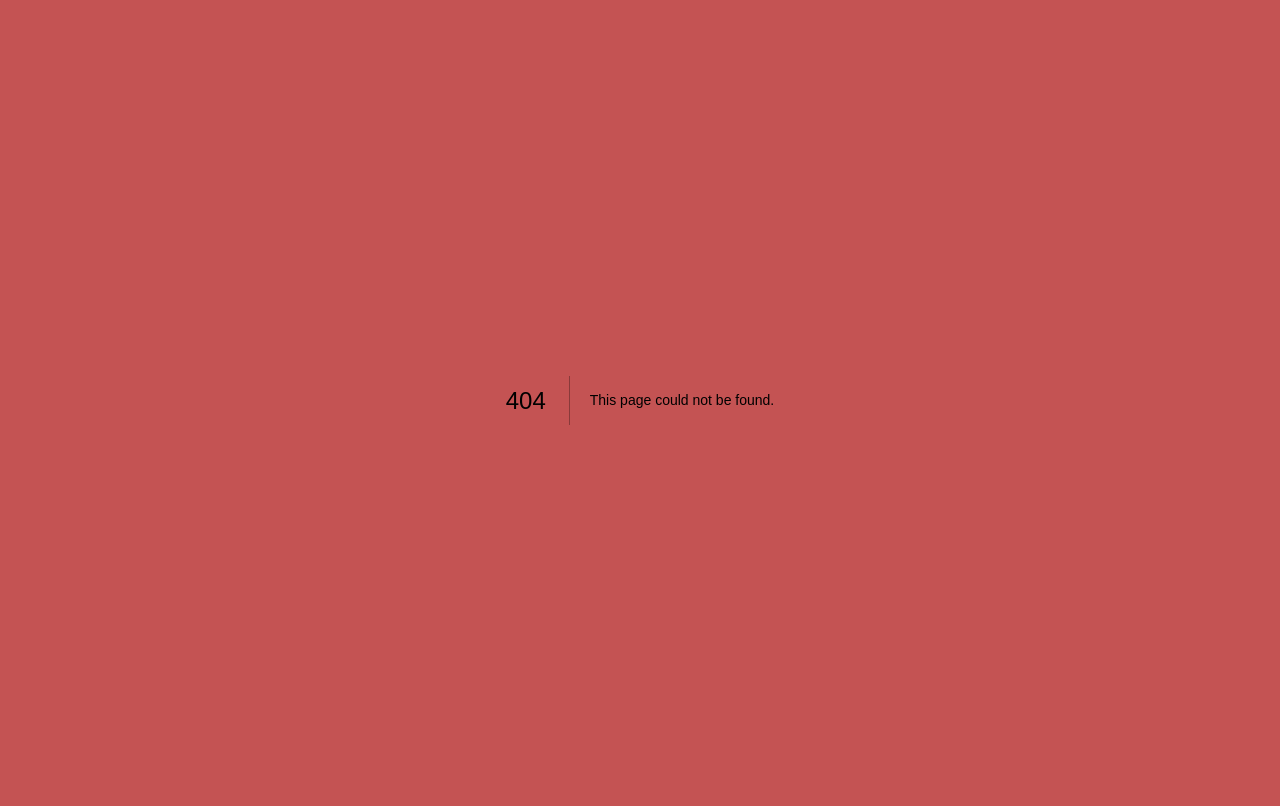
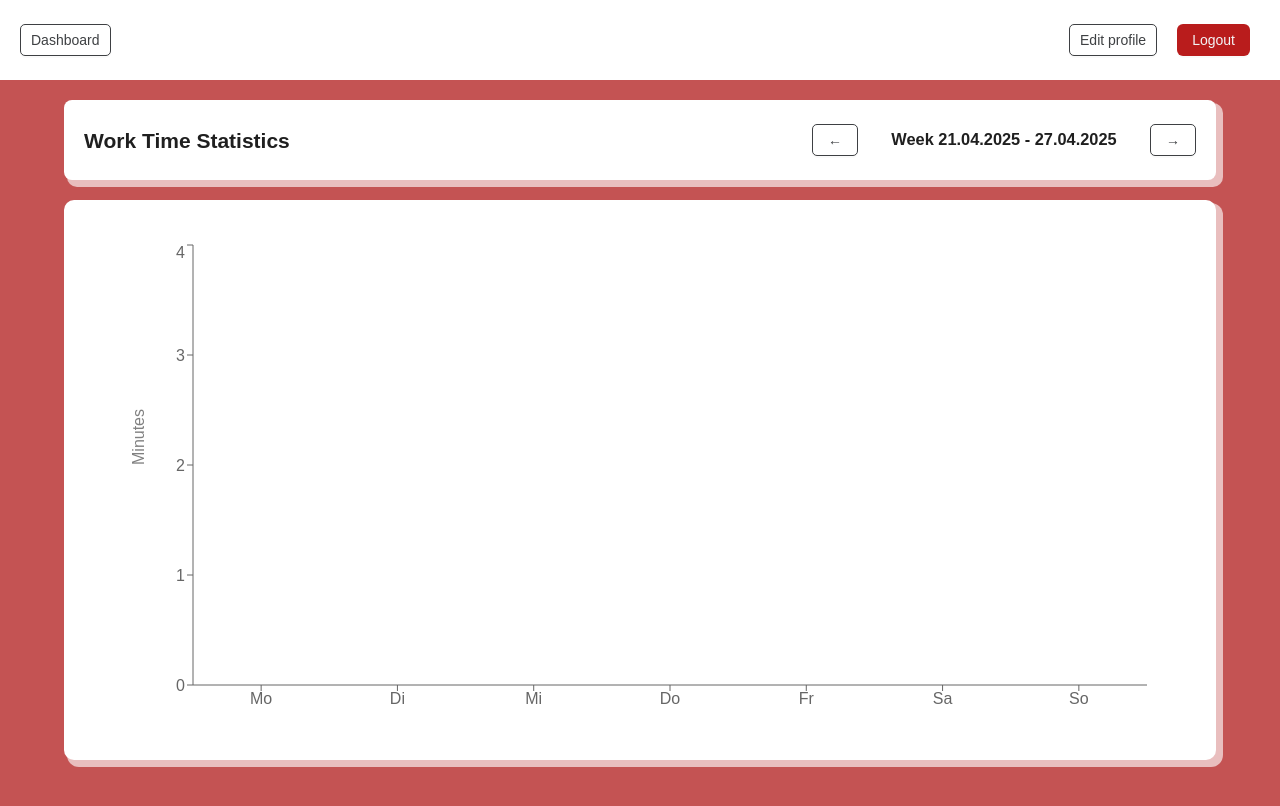
Before and after one commit to luciocanepa/SOPRA_group11_client, a Next.js app: page /statistics in a window 1280 px wide. Before the commit this address had no page. Shown: the top 806 px of the page. Built offline with nearby package versions, Linux system fonts and the light colour scheme.

Commit message:
styled statistics page (from Moritz) & fixed building errors

```diff
--- /dev/null
+++ b/app/statistics/page.tsx
@@ -0,0 +1,190 @@
+"use client";
+
+import React, { useEffect, useState, useMemo } from "react";
+import useLocalStorage from "@/hooks/useLocalStorage";
+import { useApi } from "@/hooks/useApi";
+import Navbar from "@/components/Navbar";
+import { User } from "@/types/user";
+import {
+  BarChart,
+  Bar,
+  XAxis,
+  YAxis,
+  Tooltip,
+  ResponsiveContainer,
+  Cell,
+} from "recharts";
+import { Button, Card } from "antd";
+
+import "../styles/module.css";
+import "../styles/pages/Statistics.css";
+
+export default function Statistics() {
+  interface Activity {
+    date: string; // "YYYY-MM-DD"
+    duration: number; // minutes
+  }
+
+  interface WeekRange {
+    start: Date;
+    end: Date;
+  }
+
+  const apiService = useApi();
+  const [activities, setActivities] = useState<Activity[]>([]);
+  const { value: token } = useLocalStorage<string>("token", "");
+  const { value: id } = useLocalStorage<string>("id", "");
+  const [loggedInUser, setLoggedInUser] = useState<User | null>(null);
+  const [currentWeek, setCurrentWeek] = useState<WeekRange>(
+    getCurrentWeekRange(),
+  );
+
+  // Get current week range (Monday to Sunday)
+  function getCurrentWeekRange(): WeekRange {
+    const now = new Date();
+    const day = now.getDay(); // 0 = Sunday, 1 = Monday, etc.
+    const diff = now.getDate() - day + (day === 0 ? -6 : 1); // Adjust to Monday
+    const start = new Date(now.setDate(diff));
+    const end = new Date(start);
+    end.setDate(start.getDate() + 6);
+    return { start, end };
+  }
+
+  // Format week range for display
+  const weekRangeDisplay = useMemo(() => {
+    return `${formatDate(currentWeek.start)} - ${formatDate(currentWeek.end)}`;
+  }, [currentWeek]);
+
+  // Format date as DD.MM.YYYY
+  function formatDate(date: Date): string {
+    return date.toLocaleDateString("de-DE", {
+      day: "2-digit",
+      month: "2-digit",
+      year: "numeric",
+    });
+  }
+
+  // Prepare chart data
+  const chartData = useMemo(() => {
+    const days = ["Mo", "Di", "Mi", "Do", "Fr", "Sa", "So"];
+    const currentDate = new Date(currentWeek.start);
+
+    return days.map((day, index) => {
+      const date = new Date(currentDate);
+      date.setDate(currentDate.getDate() + index);
+      const dateString = date.toISOString().split("T")[0];
+      const activity = activities.find((a) => a.date === dateString);
+
+      return {
+        day,
+        duration: activity ? activity.duration : 0, // Convert to hours
+        fullDate: formatDate(date),
+        hasData: !!activity,
+      };
+    });
+  }, [activities, currentWeek]);
+
+  // Handle week navigation
+  const handleWeekChange = (direction: "prev" | "next") => {
+    const daysToAdd = direction === "prev" ? -7 : 7;
+    const newStart = new Date(currentWeek.start);
+    newStart.setDate(newStart.getDate() + daysToAdd);
+    const newEnd = new Date(newStart);
+    newEnd.setDate(newStart.getDate() + 6);
+    setCurrentWeek({ start: newStart, end: newEnd });
+  };
+
+  useEffect(() => {
+    if (!id || !token) return;
+    const fetchUser = async () => {
+      const fetchedUser = await apiService.get(`/users/${id}`, token);
+      setLoggedInUser(fetchedUser as User);
+    };
+    fetchUser();
+  }, [id, token, apiService]);
+
+  useEffect(() => {
+    if (!id || !token) return;
+    const fetchAllActivities = async () => {
+      try {
+        const data = await apiService.get<Activity[]>(
+          `/users/${id}/statistics?aggregate=true`,
+          token,
+        );
+        setActivities(data);
+      } catch (error) {
+        if (error instanceof Error) {
+          alert(
+            `Something went wrong while getting Activities:\n${error.message}`,
+          );
+        } else {
+          console.error("Fetching activities has failed");
+        }
+      }
+    };
+    fetchAllActivities();
+  }, [id, token, apiService]);
+
+  return (
+    <>
+      <Navbar user={loggedInUser} />
+
+      <div className="page-container">
+        <Card className="card statistics-card">
+          <div className="statistics-header">
+            <h2>Work Time Statistics</h2>
+            <div className="week-navigation">
+              <Button
+                className="secondary"
+                onClick={() => handleWeekChange("prev")}
+              >
+                ←
+              </Button>
+              <h3>Week {weekRangeDisplay}</h3>
+              <Button
+                className="secondary"
+                onClick={() => handleWeekChange("next")}
+              >
+                →
+              </Button>
+            </div>
+          </div>
+        </Card>
+        <div className="chart-container shadow">
+          <div style={{ height: "300px" }}>
+            <ResponsiveContainer width="100%" height="100%">
+              <BarChart data={chartData}>
+                <XAxis dataKey="day" />
+                <YAxis
+                  label={{
+                    value: "Minutes",
+                    angle: -90,
+                    position: "insideLeft",
+                  }}
+                />
+                <Tooltip
+                  formatter={(value) => [`${value} minutes`, "Duration"]}
+                  labelFormatter={(label) => {
+                    const dayData = chartData.find((d) => d.day === label);
+                    return dayData
+                      ? formatDate(new Date(dayData.fullDate))
+                      : label;
+                  }}
+                />
+                <Bar dataKey="duration" name="Work Duration">
+                  {chartData.map((entry, index) => (
+                    <Cell
+                      key={`cell-${index}`}
+                      fill={entry.hasData ? "#2D7DA4" : "#E0E0E0"}
+                      stroke={entry.hasData ? "#2D7DA4" : "#BDBDBD"}
+                    />
+                  ))}
+                </Bar>
+              </BarChart>
+            </ResponsiveContainer>
+          </div>
+        </div>
+      </div>
+    </>
+  );
+}
--- a/app/styles/globals.css
+++ b/app/styles/globals.css
@@ -61,6 +61,10 @@ body {
   font-family: "Poppins", sans-serif;
   line-height: 1.5;
   font-size: 16px;
+}
+
+.shadow {
+  box-shadow: 5px 5px 0 2px rgba(255, 255, 255, 0.624) !important;
 }
 
 .button {
--- /dev/null
+++ b/app/styles/pages/Statistics.css
@@ -0,0 +1,48 @@
+.statistics-card {
+  width: 90vw;
+  height: 10vh;
+  margin-top: 0;
+}
+
+.statistics-card .ant-card-body {
+  padding: 0 20px;
+}
+
+.statistics-header {
+  width: calc(90vw - 40px);
+  height: 10vh;
+
+  display: flex;
+  flex-direction: row;
+  justify-content: space-between;
+  align-items: center;
+  padding: 0;
+}
+
+.week-navigation {
+  width: 30vw;
+  display: flex;
+  flex-direction: row;
+  justify-content: space-between;
+  align-items: center;
+  padding: 0;
+}
+
+.chart-container {
+  width: 90vw;
+  min-height: 70vh;
+  max-height: 70vh;
+  padding: 0;
+  background-color: var(--bg-secondary);
+  border-radius: 10px;
+
+  /* display: flex;
+    justify-content: center;
+    align-items: center; */
+}
+
+.chart-container div {
+  max-width: 80vw;
+  height: 60vh !important;
+  margin: 5vh auto;
+}
--- a/package.json
+++ b/package.json
@@ -23,7 +23,8 @@
     "process": "^0.11.10",
     "react": "^19.0.0",
     "react-dom": "^19.0.0",
-    "sockjs-client": "^1.6.1"
+    "sockjs-client": "^1.6.1",
+    "recharts": "^2.15.3"
   },
   "devDependencies": {
     "@eslint/eslintrc": "^3.3.0",
```
Also changed, not shown: 1 other file (tests, documents, lock files or other folders).
